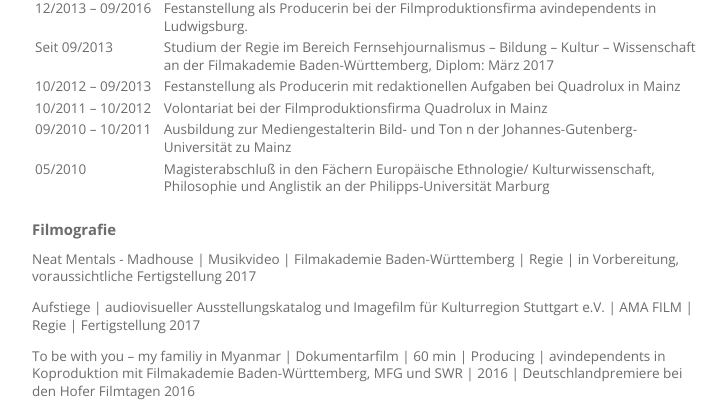
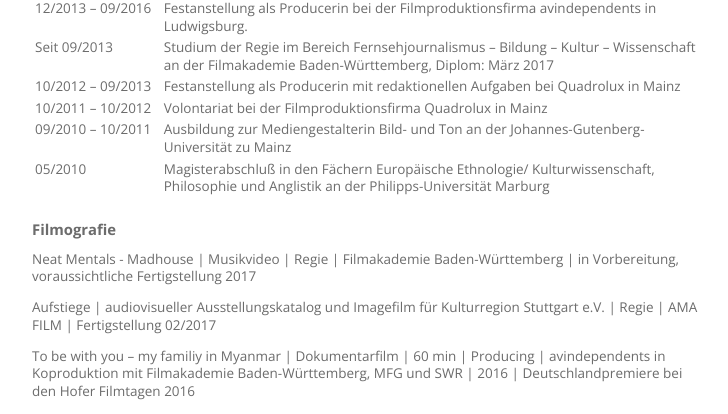
Before and after one commit to fisterfilms/fisterfilms.de, a Jekyll site: the page built from about.html, in a window 1280 px wide. Shown: the part 471-885 px from the top of the page, without its empty margins (208-936 px from the left). Built offline with Jekyll 4.4.1, drawn with Linux system fonts in a browser that asks for light colours; some web fonts are replaced.

Commit message:
Update about.html

```diff
--- a/about.html
+++ b/about.html
@@ -17,13 +17,13 @@
   <tr><th>Seit 09/2013</th><td> Studium der Regie im Bereich Fernsehjournalismus – Bildung – Kultur – Wissenschaft an der Filmakademie Baden-Württemberg, Diplom: März&nbsp;2017</td></tr>
   <tr><th>10/2012 – 09/2013</th><td> Festanstellung als Producerin mit redaktionellen Aufgaben bei Quadrolux in Mainz</td></tr>
   <tr><th>10/2011 – 10/2012</th><td> Volontariat bei der Filmproduktionsfirma Quadrolux in Mainz</td></tr>
-  <tr><th>09/2010 – 10/2011</th><td> Ausbildung zur Mediengestalterin Bild- und Ton n der Johannes-Gutenberg-Universität zu Mainz</td></tr>
+  <tr><th>09/2010 – 10/2011</th><td> Ausbildung zur Mediengestalterin Bild- und Ton an der Johannes-Gutenberg-Universität zu Mainz</td></tr>
   <tr><th>05/2010</th><td>Magisterabschluß in den Fächern Europäische Ethnologie/ Kulturwissenschaft, Philosophie und Anglistik an der Philipps-Universität Marburg</td></tr>
   </table>
   <h2>Filmografie</h2>
   <div class="vita_filmografie">
-  <p><strong>Neat Mentals - Madhouse</strong>&nbsp;| Musikvideo&nbsp;| Filmakademie Baden-Württemberg&nbsp;| Regie&nbsp;| in Vorbereitung, voraussichtliche Fertigstellung 2017</p>
-  <p><strong>Aufstiege</strong>&nbsp;| audiovisueller Ausstellungskatalog und Imagefilm für Kulturregion Stuttgart e.V.&nbsp;| AMA FILM&nbsp;| Regie&nbsp;| Fertigstellung 2017</p>
+  <p><strong>Neat Mentals - Madhouse</strong>&nbsp;| Musikvideo&nbsp;| Regie&nbsp;| Filmakademie Baden-Württemberg&nbsp;| in Vorbereitung, voraussichtliche Fertigstellung 2017</p>
+  <p><strong>Aufstiege</strong>&nbsp;| audiovisueller Ausstellungskatalog und Imagefilm für Kulturregion Stuttgart e.V.&nbsp;| Regie&nbsp;| AMA FILM&nbsp;| Fertigstellung 02/2017</p>
   <p><strong>To be with you – my familiy in Myanmar</strong>&nbsp;| Dokumentarfilm&nbsp;| 60 min&nbsp;| Producing&nbsp;| avindependents in Koproduktion mit Filmakademie Baden-Württemberg, MFG und SWR&nbsp;| 2016&nbsp;| Deutschlandpremiere bei den Hofer Filmtagen 2016</p>
   <p><strong>Die Nibelungen – zwischen Seminarraum und großer Bühne</strong>&nbsp;| TV-Dokumentation&nbsp;| 60 min&nbsp;| Regie mit Rebecca Barthel&nbsp;| Filmakademie Baden-Württemberg in Koproduktion mit  Akademie der Darstellenden Kunst Baden-Württemberg und SWR&nbsp;| Diplomfilm&nbsp;| 2016</p>
   <p><strong>Die Freiheit der Narren</strong>&nbsp;| TV-Dokumentation&nbsp;| 28 min&nbsp;| Regie und Producing&nbsp;| Filmakademie Baden-Württemberg&nbsp;| 2015</p>
```
